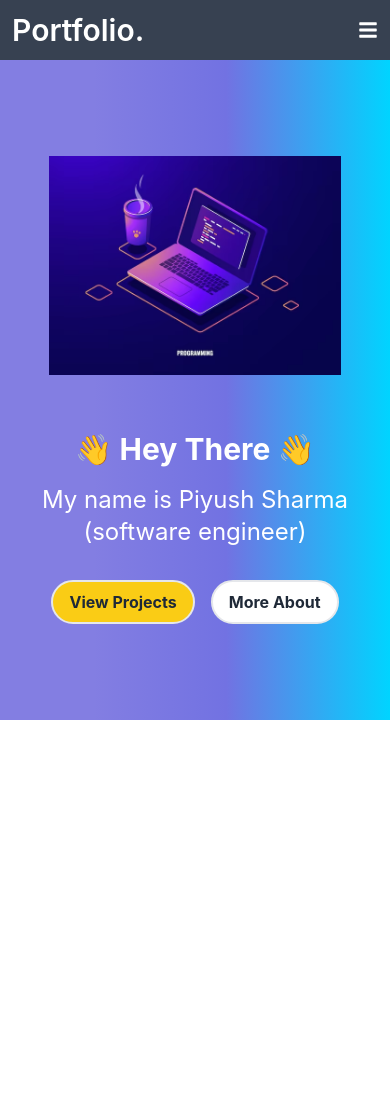
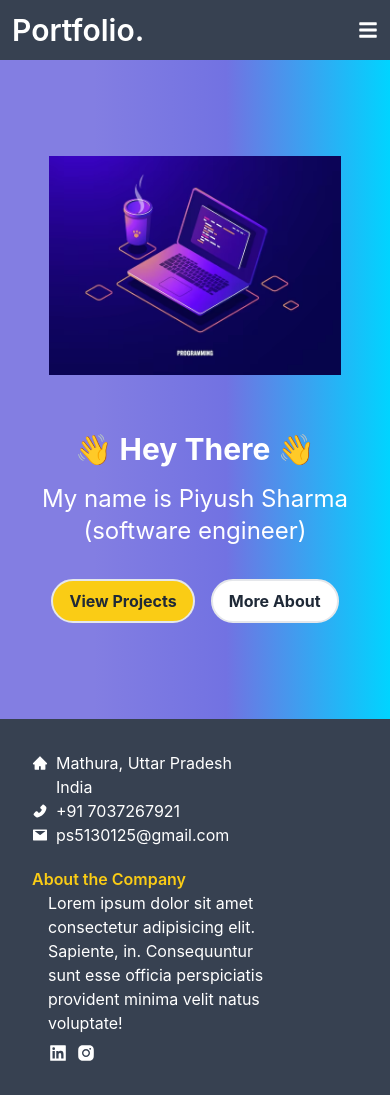
Before and after one commit to piyush-sharma-06/PortFolio, a React (Create React App) app: page / in a window 390 px wide. Before the commit the page ends 844 px from the top, so only its background shows below. Built offline with nearby package versions, Linux system fonts and the light colour scheme.

Commit message:
added footer

```diff
--- a/src/App.js
+++ b/src/App.js
@@ -9,7 +9,7 @@ import Navbar from './components/Navbar';
 function App() {
   return (
     <div className="App overflow-x-hidden">
-      <Navbar />
+      <div className=''><Navbar /></div>
       <Routes>
         <Route path='/' element={<Home />} />
         <Route path='/contact' element={<ContactMe />} />
--- /dev/null
+++ b/src/components/Footer.jsx
@@ -0,0 +1,42 @@
+import React from "react";
+import {AiFillHome,AiFillPhone,AiFillMail,AiFillLinkedin,AiFillInstagram} from "react-icons/ai"
+
+function Footer(){
+    return (
+        <>
+            <div className="px-8 md:px-32 lg:px-60 sm:px-20 py-8 bg-gray-700 text-white">
+                <div className="flex flex-col sm:flex-row gap-5 justify-between">
+                    <div>
+                        <div className="flex gap-2">
+                            <AiFillHome className="mt-1" />
+                            <div>
+                            <p>Mathura, Uttar Pradesh</p>
+                            <p>India</p>
+                            </div>
+                        </div>
+                        <div className="flex gap-2 items-center">
+                            <AiFillPhone />
+                            <p>+91 7037267921</p>
+                        </div>
+                        <div className="flex gap-2 items-center">
+                            <AiFillMail />
+                            <p>ps5130125@gmail.com</p>
+                        </div>
+                    </div>
+                    <div className="w-64">
+                        <h4 className="font-semibold text-yellow-400">About the Company</h4>
+                        <p className="mx-4 mb-2">Lorem ipsum dolor sit amet consectetur adipisicing elit. Sapiente, in. Consequuntur sunt esse officia perspiciatis provident minima velit natus voluptate!</p>
+                        <div className="mx-4 flex gap-2 text-xl">
+                            <a href="https://www.linkedin.com/in/piyush-sharma-33b2611aa/" target="#"><AiFillLinkedin /></a>
+                            <a href="https://www.instagram.com/piyushsharma___06/" target="#"><AiFillInstagram /></a>
+
+                        </div>
+                    </div>
+                </div>
+            </div>
+
+        </>
+    );
+}
+
+export default Footer;
--- a/src/components/HeroImage.jsx
+++ b/src/components/HeroImage.jsx
@@ -1,7 +1,5 @@
 import { Link } from "react-router-dom";
 import React from "react";
-import ImageTwo from "../assets/ImageTwo.jpg";
-import ImageOne from "../assets/ImageOne.jpg";
 import Image from "../assets/img..avif"
 
 function HeroImage() {
@@ -11,23 +9,25 @@ function HeroImage() {
                 background: "linear-gradient(90deg, rgba(131, 126, 226, 1) 24%, rgba(114, 114, 226, 1) 58%, rgba(0, 212, 255, 1) 100%)"
             }}>
                 <div class="container mx-auto flex px-5 py-24 items-center justify-center flex-col">
-                    <img class="lg:w-2/6 md:w-3/6 w-5/6 mb-10 object-cover object-center" alt="hero" src={Image} />
+                    <img class="lg:w-2/6 md:w-3/6 w-5/6 mb-10" alt="hero" src={Image} />
                     <div class="text-center lg:w-5/12 w-full">
-                        <h1 className="text-3xl my-4 md:text-5xl font-bold leading-tight">
+                        <h1 className="text-3xl my-4 md:text-5xl font-bold">
                         👋 Hey There 👋
                         </h1>
                         <p className="text-2xl mb-8">
                             My name is Piyush Sharma<br></br> (software engineer)
                         </p>
                         <div className="flex justify-center mx-auto">
-                            <button
+                            <Link to="/project"><button
                                 className=" bg-yellow-400 border-2 hover:bg-cyan-500 text-gray-800 font-bold rounded-full py-2 px-4 md:py-4 md:px-8">
                                 View Projects
                             </button>
-                            <button
+                            </Link>
+                            <Link to="/about"><button
                                 className="ml-4 border-2 hover:bg-cyan-500 bg-white text-gray-800 font-bold rounded-full py-2 px-4 md:py-4 md:px-8">
                                 More About
                             </button>
+                            </Link>
                         </div>
                     </div>
                 </div>
--- a/src/components/Navbar.jsx
+++ b/src/components/Navbar.jsx
@@ -16,7 +16,7 @@ function Navbar() {
     return (
         <>
             <div className="bg-gray-700 p-3 flex justify-between items-center">
-                <div className="text-3xl sm:text-4xl text-white font-semibold">
+                <div className="text-3xl sm:text-4xl text-white hover:text-yellow-400 font-semibold">
                     <Link to="/">Portfolio.</Link>
                 </div>
                 <ul className="hidden md:flex gap-10 text-white text-lg font-semibold">
@@ -26,7 +26,7 @@ function Navbar() {
                     <li className="hover:text-yellow-400 hover:scale-125 duration-500"><Link to="/contact">Contact</Link></li>
                 </ul>
 
-                <button onClick={handleSideBarOpen} className="md:hidden text-xl text-white">
+                <button onClick={handleSideBarOpen} className="md:hidden text-xl hover:text-yellow-400 text-white">
                     {!openBar ? <FaBars /> : <AiOutlineClose />}
                 </button>
 
--- a/src/routes/Home.jsx
+++ b/src/routes/Home.jsx
@@ -1,10 +1,13 @@
 import React from "react";
 import HeroImage from "../components/HeroImage";
+import Footer from "../components/Footer";
 
 function Home(){
     return (
         <>
         <HeroImage />
+        <Footer />
+
         </>
     );
 }
```
